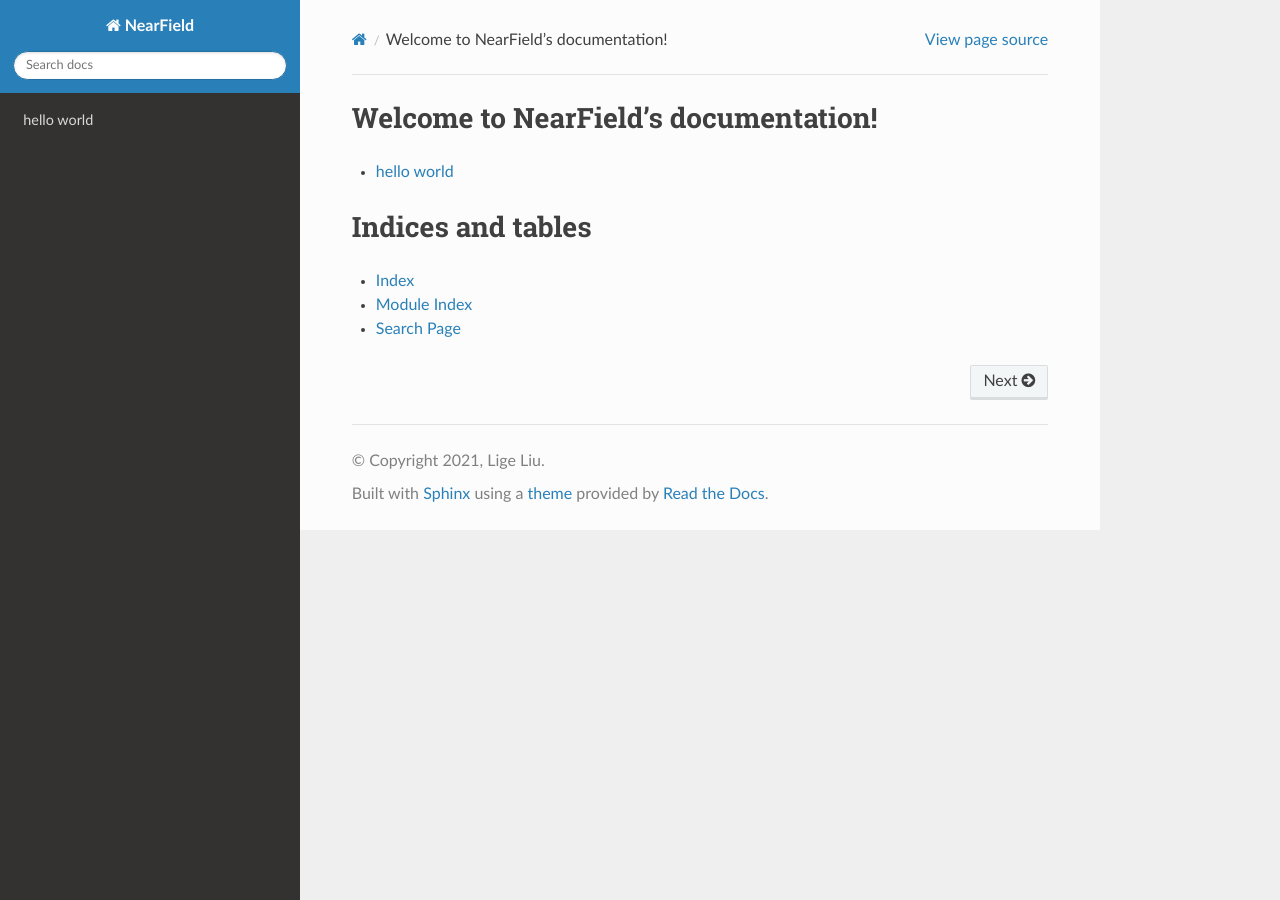
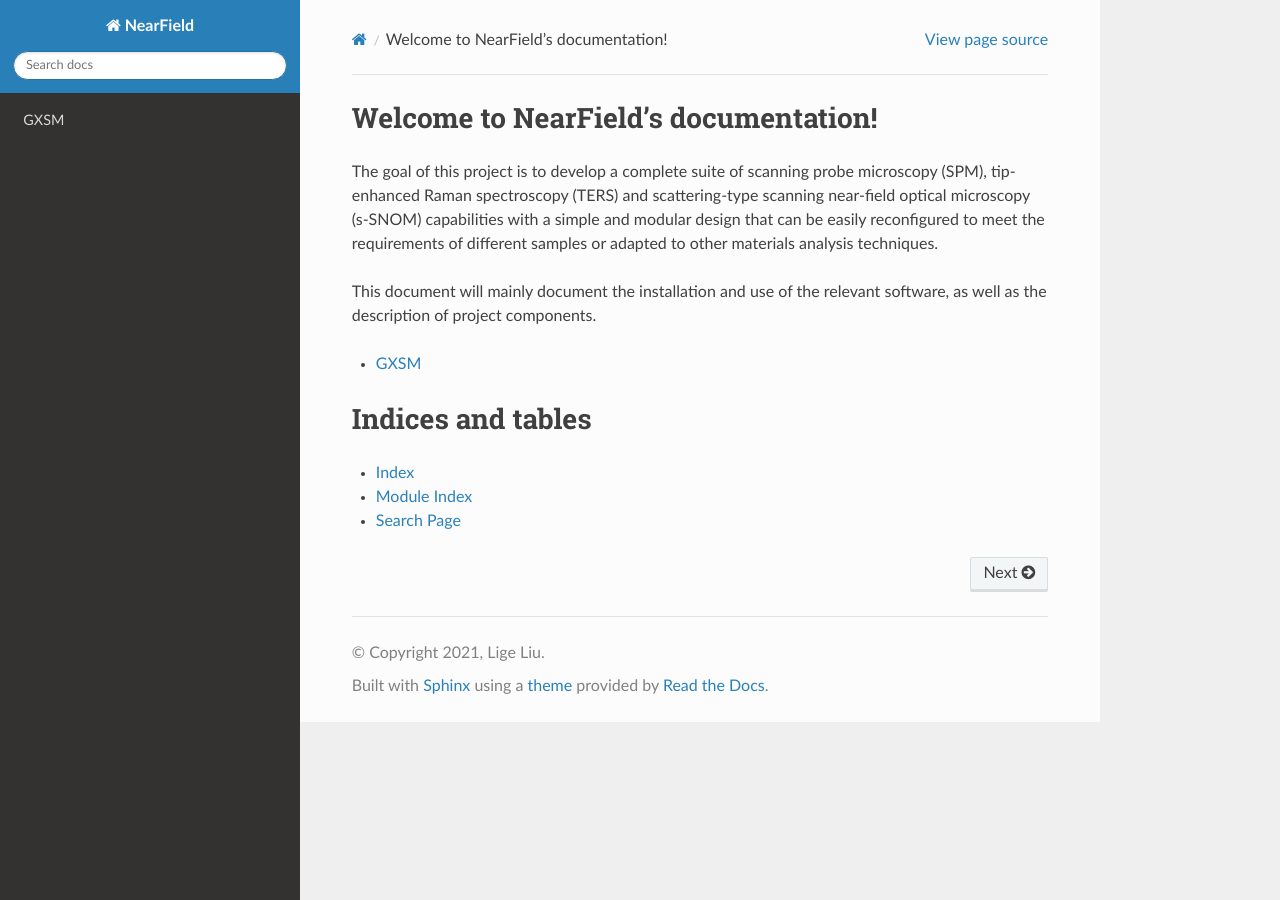
Before and after one commit to necoxt/NearField, a Sphinx documentation site: the page built from source/index.rst, in a window 1280 px wide. Built offline with Sphinx 7.4.7 and the Read the Docs theme 2.0.0, drawn with Linux system fonts in a browser that asks for light colours.

```diff
--- /dev/null
+++ b/source/gxsm.rst
@@ -0,0 +1,4 @@
+GXSM
+===========
+
+The `GXSM <http://gxsm.sourceforge.net/>`_ is the Gnome X Scanning Microscopy project - a general-purpose, open-source, hardware-independent SPM control software proposed by Percy Zahl et al. in 2003.
--- a/source/hello.rst
+++ /dev/null
@@ -1,4 +0,0 @@
-hello world
-===========
-
-test
--- a/source/index.rst
+++ b/source/index.rst
@@ -6,10 +6,16 @@
 Welcome to NearField's documentation!
 =====================================
 
+The goal of this project is to develop a complete suite of scanning probe microscopy (SPM), tip-enhanced Raman spectroscopy (TERS) and scattering-type scanning near-field optical microscopy (s-SNOM) capabilities with a simple and modular design that can be easily reconfigured to meet the requirements of different samples or adapted to other materials analysis techniques.
+
+This document will mainly document the installation and use of the relevant software, as well as the description of project components.
+
 .. toctree::
    :maxdepth: 2
 
-   hello
+   gxsm
+
+
 
 
 
```
Also changed, not shown: README.md (added, +17 -0 lines), 1 other file.
